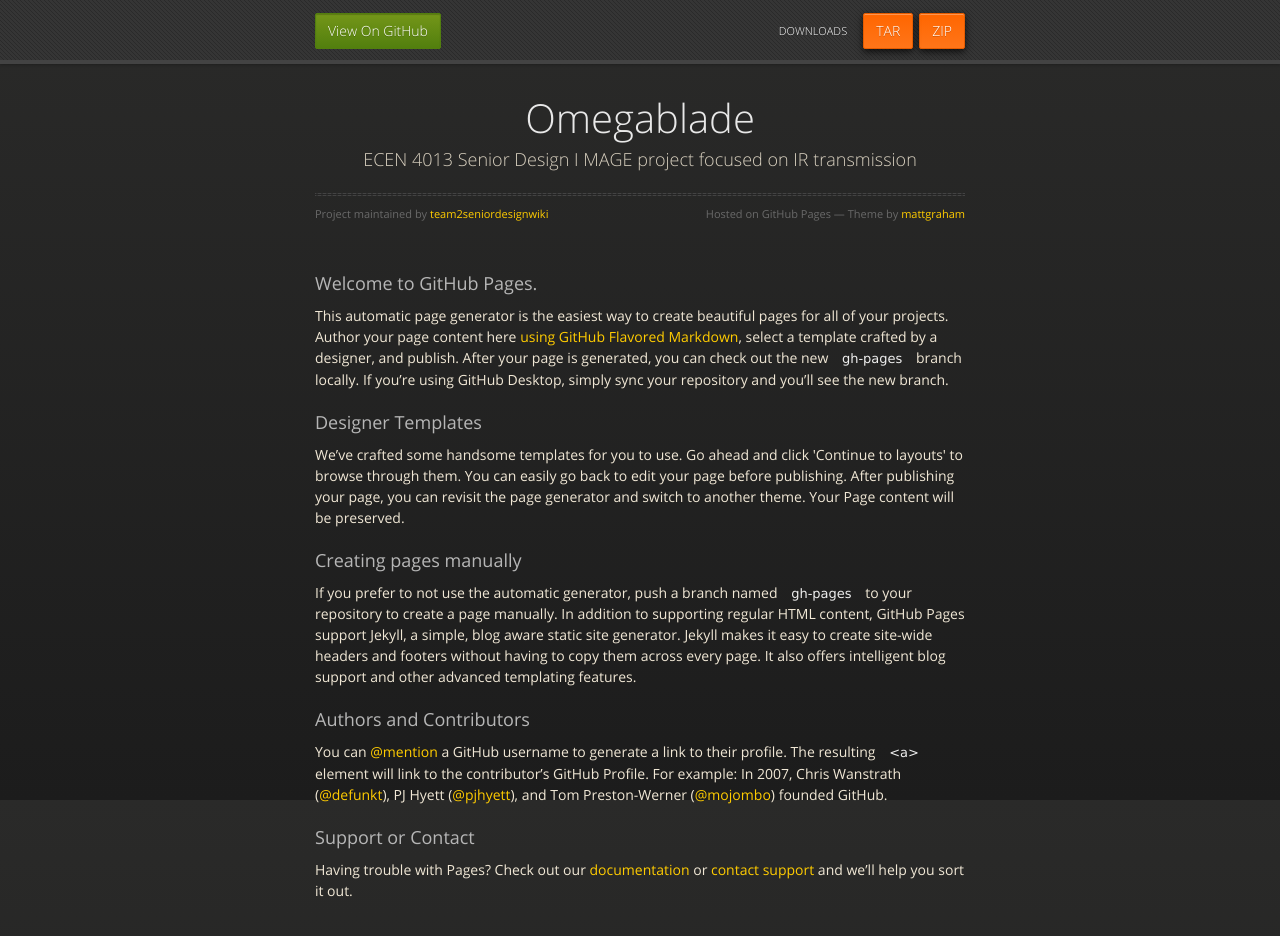
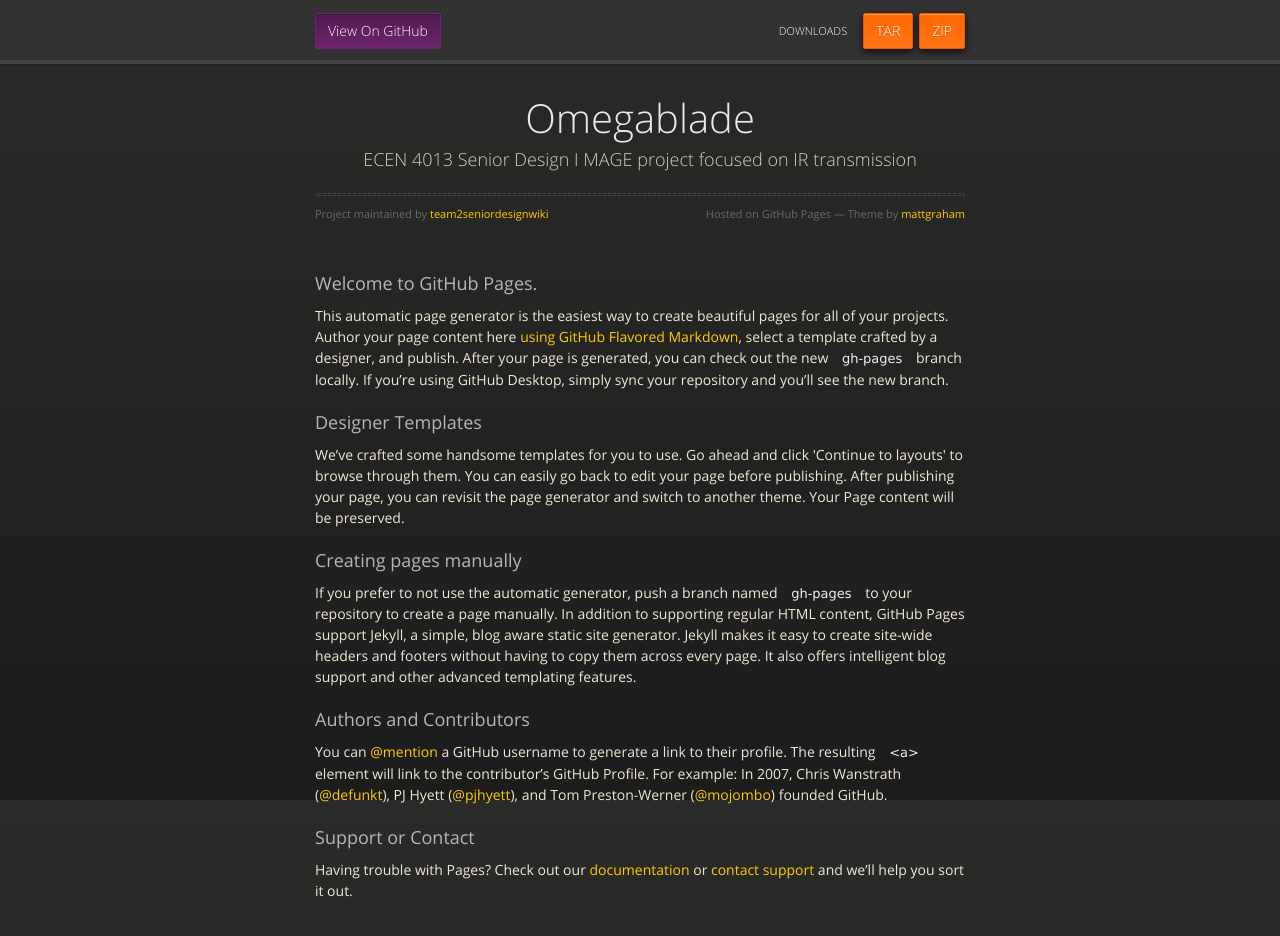
Before and after one commit to team2seniordesignwiki/OmegaBlade, a plain HTML site: page index.html in a window 1280 px wide. In both pictures the pointer is over the link "View On GitHub". Drawn offline with nearby package versions, Linux system fonts and the light colour scheme.

Commit message:
modified header section color in css file

```diff
--- a/stylesheets/styles.css
+++ b/stylesheets/styles.css
@@ -815,7 +815,7 @@ dt {
   text-align: center;
 }
 
-
+/*
 #header nav li a:hover {
   background: -webkit-gradient(linear, 50% 0%, 50% 100%, color-stop(0%, #749619), color-stop(100%, #527f0e));
   background: -webkit-linear-gradient(#749619, #527f0e);
@@ -824,13 +824,32 @@ dt {
   background: -ms-linear-gradient(#749619, #527f0e);
   background: linear-gradient(#749619, #527f0e);
   background-color: #659e10;
-  /*background-color: #D20000;*/
   border: 1px solid #527f0e;
   -moz-box-shadow: inset 0px 1px 1px rgba(0, 0, 0, 0.2), 0px 1px 0px rgba(0, 0, 0, 0);
   -webkit-box-shadow: inset 0px 1px 1px rgba(0, 0, 0, 0.2), 0px 1px 0px rgba(0, 0, 0, 0);
   -o-box-shadow: inset 0px 1px 1px rgba(0, 0, 0, 0.2), 0px 1px 0px rgba(0, 0, 0, 0);
   box-shadow: inset 0px 1px 1px rgba(0, 0, 0, 0.2), 0px 1px 0px rgba(0, 0, 0, 0);
 }
+*/
+
+/*Modified section for hover color changed to purple*/
+#header nav li a:hover {
+  background: -webkit-gradient(linear, 50% 0%, 50% 100%, color-stop(0%, #4F1A4F), color-stop(100%, #6E256E));
+  background: -webkit-linear-gradient(#4F1A4F, #6E256E);
+  background: -moz-linear-gradient(#4F1A4F, #6E256E);
+  background: -o-linear-gradient(#4F1A4F, #6E256E);
+  background: -ms-linear-gradient(#4F1A4F, #6E256E);
+  background: linear-gradient(#4F1A4F, #6E256E);
+  background-color: #7C407C;
+  border: 1px solid #6E256E;
+  -moz-box-shadow: inset 0px 1px 1px rgba(0, 0, 0, 0.2), 0px 1px 0px rgba(0, 0, 0, 0);
+  -webkit-box-shadow: inset 0px 1px 1px rgba(0, 0, 0, 0.2), 0px 1px 0px rgba(0, 0, 0, 0);
+  -o-box-shadow: inset 0px 1px 1px rgba(0, 0, 0, 0.2), 0px 1px 0px rgba(0, 0, 0, 0);
+  box-shadow: inset 0px 1px 1px rgba(0, 0, 0, 0.2), 0px 1px 0px rgba(0, 0, 0, 0);
+}
+
+
+
 #header nav li.fork {
   float: left;
   margin-left: 0px;
```
